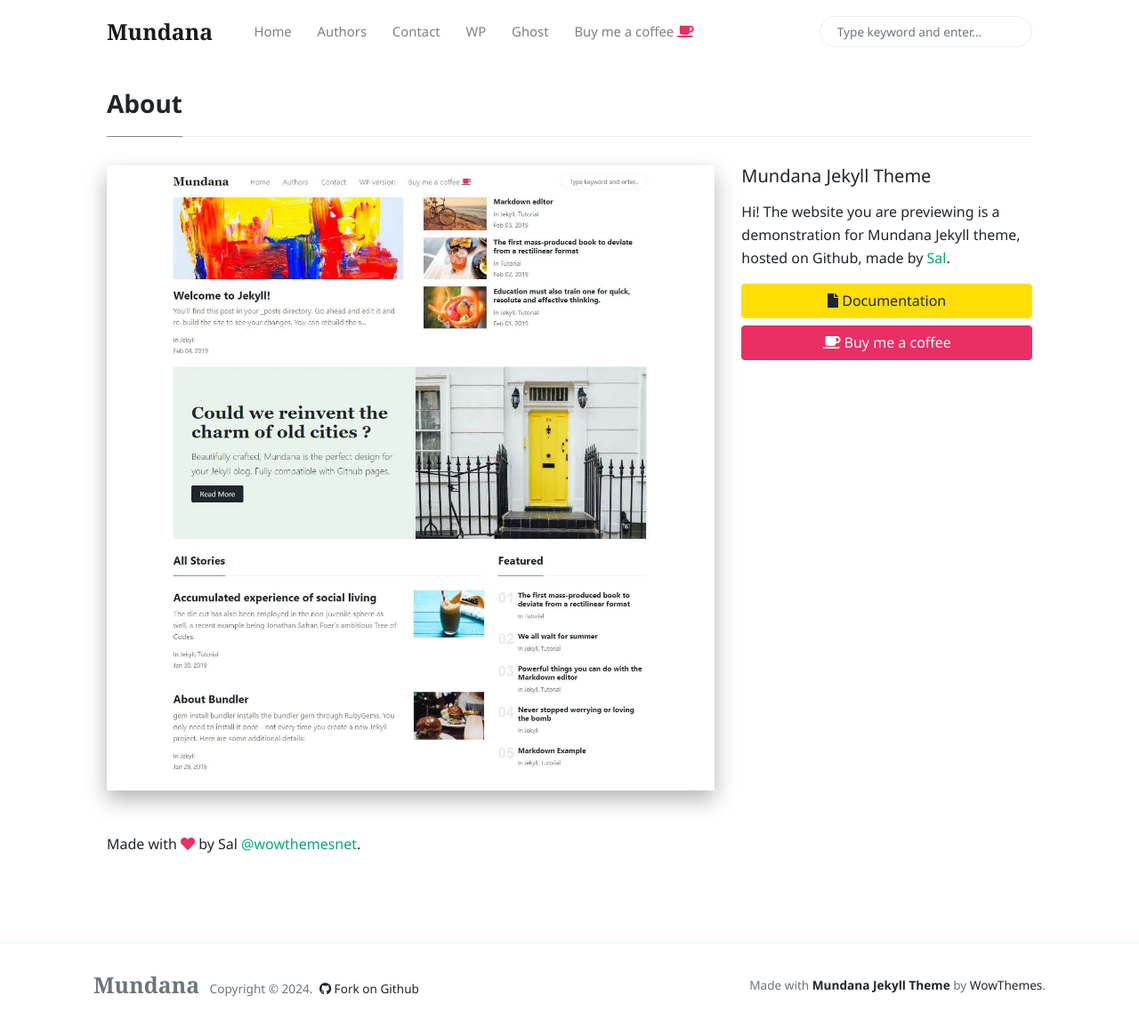
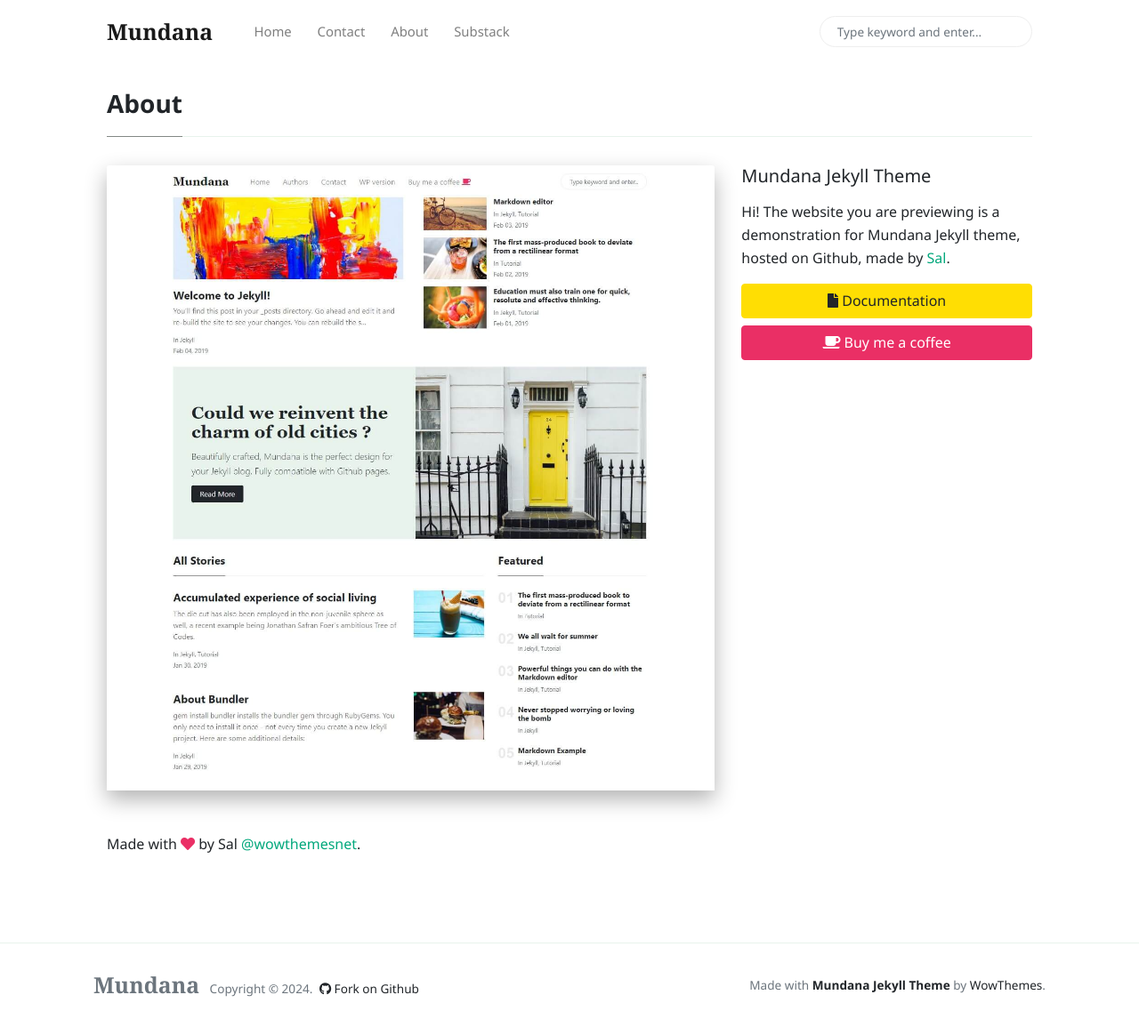
Before and after one commit to viccorrera/viccorrera.github.io, a Jekyll site: the page built from _pages/about.md, in a window 1280 px wide and 1155 px high. Shown: the whole window at 89% size. Built offline with Jekyll 4.4.1, drawn with Linux system fonts in a browser that asks for light colours; nearby versions of some CDN libraries; comment, search, counter and statistics services are not loaded.

Commit message:
Update menu-header.html
- Remove Authors and add about page link
- Add link to Substack

```diff
--- a/_includes/menu-header.html
+++ b/_includes/menu-header.html
@@ -4,17 +4,11 @@
 <a class="nav-link" href="{{site.baseurl}}/index.html">Home</a>
 </li>
 <li class="nav-item">
-<a class="nav-link" href="{{site.baseurl}}/authors-list.html">Authors</a>
-</li>
-<li class="nav-item">
 <a class="nav-link" href="{{site.baseurl}}/contact.html">Contact</a>
 </li>
 <li class="nav-item">
-<a target="_blank" class="nav-link" href="https://www.wowthemes.net/themes/mundana-wordpress/">WP</a>
+<a class="nav-link" href="{{site.baseurl}}/about.html">About</a>
 </li>
 <li class="nav-item">
-<a target="_blank" class="nav-link" href="https://www.wowthemes.net/themes/mundana-ghost/">Ghost</a>
+<a target="_blank" class="nav-link" href="https://victorcorrera.substack.com/">Substack</a>
 </li>
-<li class="nav-item">
-<a target="_blank" class="nav-link" href="https://www.wowthemes.net/donate/">Buy me a coffee <i class="fa fa-coffee text-danger"></i></a>
-</li>
```
